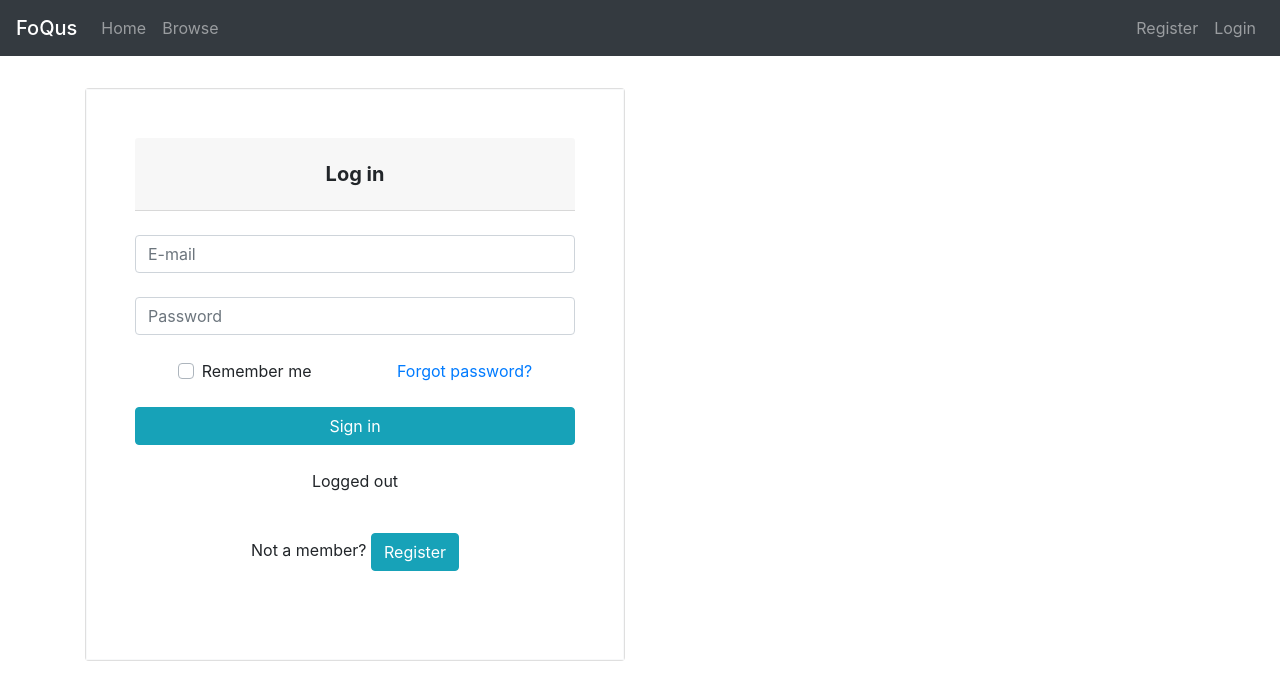
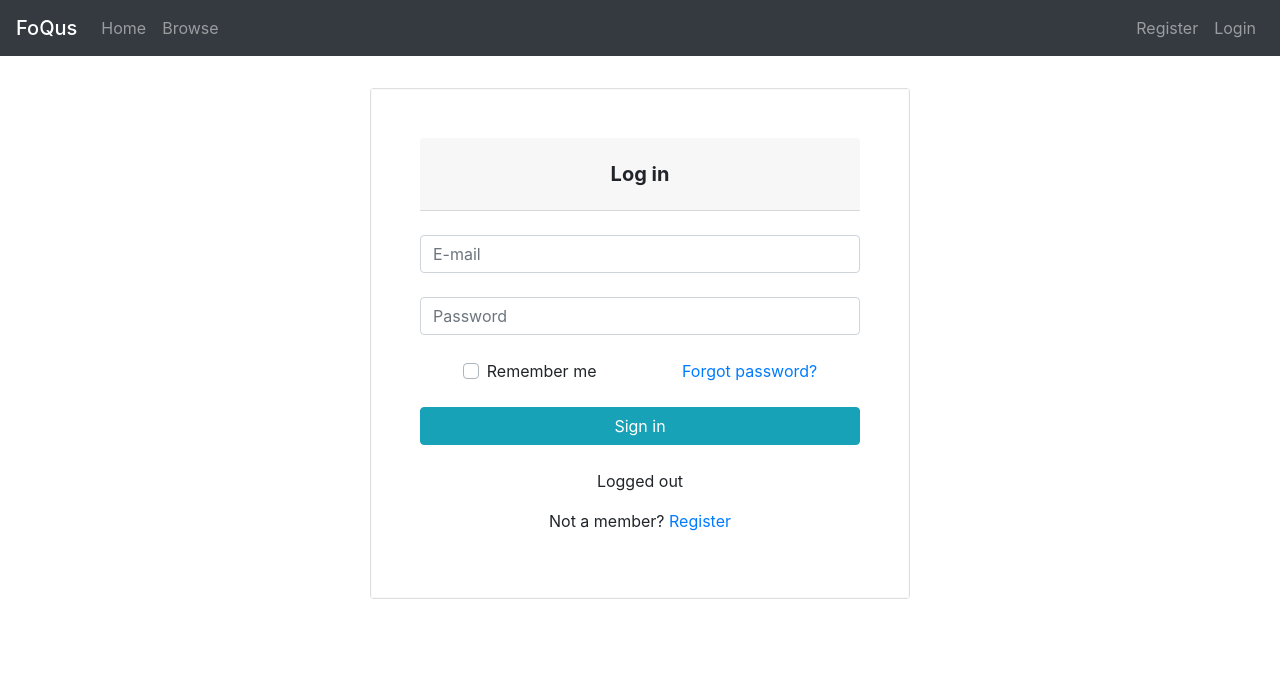
Before and after one commit to LennyRamos/foQus, an Angular app: page /login in a window 1280 px wide. Shown: the top 700 px of the page. Built offline with nearby package versions, Linux system fonts and the light colour scheme; what angular-in-memory-web-api would draw is missing.

Commit message:
center log in card

```diff
--- a/src/app/auth/login/login.component.html
+++ b/src/app/auth/login/login.component.html
@@ -1,7 +1,7 @@
 <!-- Login Card -->
-<div class="card" *ngIf="!authService.isLoggedIn" style="max-width: 540px;">
+<div class="card mx-auto" *ngIf="!authService.isLoggedIn" style="max-width: 540px;">
     <!-- Default form login -->
-    <form class="text-center border border-light p-5" action="#!">
+    <form class="text-center border border-light p-5">
 
         <h5 class="card-header info-color white-text text-center py-4">
             <strong>Log in</strong>
@@ -27,6 +27,7 @@
             </div>
             <div>
                 <!-- Forgot password -->
+                <!-- TODO Add router link  -->
                 <a href="">Forgot password?</a>
             </div>
         </div>
@@ -37,8 +38,7 @@
 
         <!-- Register -->
         <p>Not a member?
-            <button click="goToRegisterPage()" class="btn btn-info my-4">Register</button>
-            <!-- <a href="">Register</a> -->
+            <a routerLink="/register" routerLinkActive="active"> Register </a>
         </p>
 
         <!-- Social login -->
```
